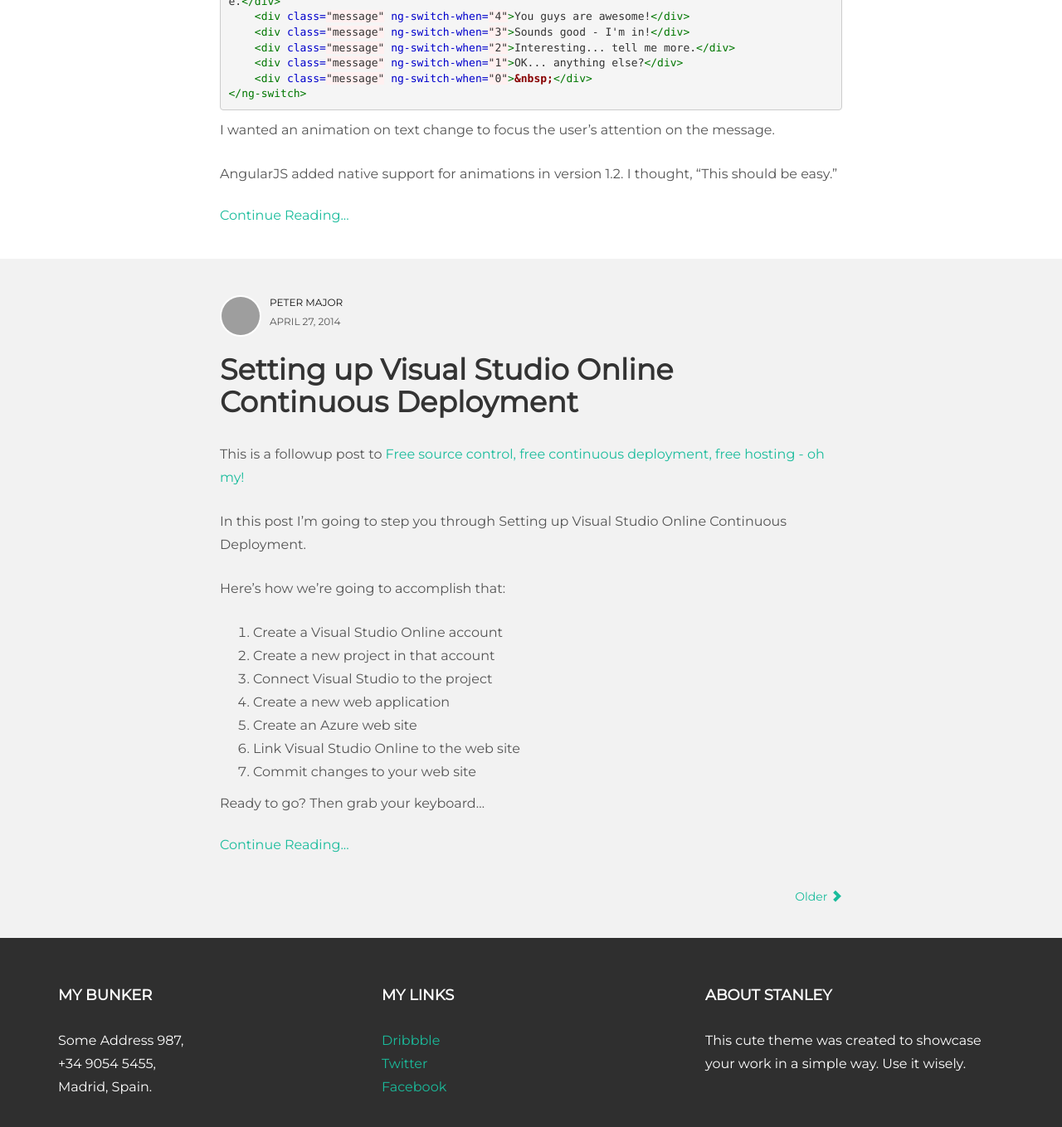
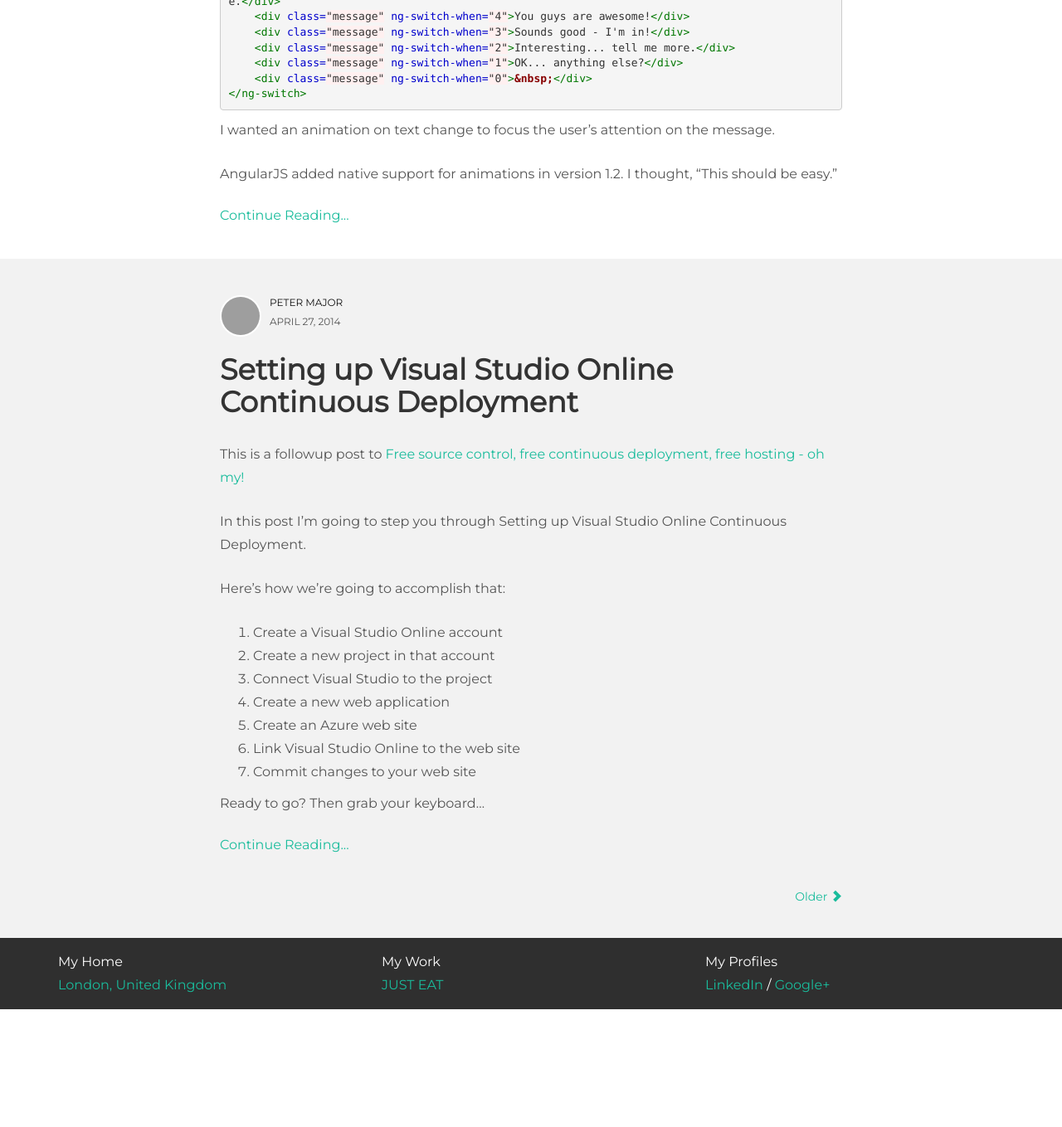
Before and after one commit to petermajor/petermajor.github.io, a Jekyll site: the page built from index.html, in a window 1280 px wide and 1400 px high, scrolled down 7034 px. Shown: the top 1359 px of the window at 83% size. Built offline with Jekyll 4.4.1, drawn with Linux system fonts in a browser that asks for light colours; nearby versions of some CDN libraries; the list of posts is cut into pages by our own code; after the commit the page ends 8251 px from its top, so only the background shows below that; grey boxes are pictures that could not be loaded.

Commit message:
Style the footer

```diff
--- a/_layouts/default.html
+++ b/_layouts/default.html
@@ -49,26 +49,18 @@
 			<div class="container">
 				<div class="row">
 					<div class="col-lg-4">
-						<h4>My Bunker</h4>
-						<p>
-							Some Address 987,<br/>
-							+34 9054 5455, <br/>
-							Madrid, Spain.
-						</p>
+						<p>My Home</p>
+						<p><a href="https://maps.google.com/maps?q=london,england">London, United Kingdom</a></p>
 					</div>
 					<!-- /col-lg-4 -->
 					<div class="col-lg-4">
-						<h4>My Links</h4>
-						<p>
-							<a href="#">Dribbble</a><br/>
-							<a href="#">Twitter</a><br/>
-							<a href="#">Facebook</a>
-						</p>
+						<p>My Work</p>
+						<p><a href="https://www.just-eat.co.uk/">JUST EAT</a></p>
 					</div>
 					<!-- /col-lg-4 -->
 					<div class="col-lg-4">
-						<h4>About Stanley</h4>
-						<p>This cute theme was created to showcase your work in a simple way. Use it wisely.</p>
+						<p>My Profiles</p>
+						<p><a href="https://uk.linkedin.com/in/petermajoruk">LinkedIn</a>&nbsp;/&nbsp;<a href="https://plus.google.com/+PeterMajorUk">Google+</a></p>
 					</div>
 					<!-- /col-lg-4 -->
 				</div>
--- a/assets/css/main.css
+++ b/assets/css/main.css
@@ -155,20 +155,14 @@
 
 #footer {
 	background-color: #2f2f2f;
-	padding-top: 50px;
-	padding-bottom: 50px;
+	padding-top: 15px;
+	padding-bottom: 15px;
 }
 
 #footer p {
 	color: white;
+	margin-bottom: 0;
 }
-
-#footer h4 {
-	color: white;
-	text-transform: uppercase;
-	padding-bottom: 20px;
-}
-
 
 /* +++++ Color Wraps / Blog Page +++++ */
 
```
